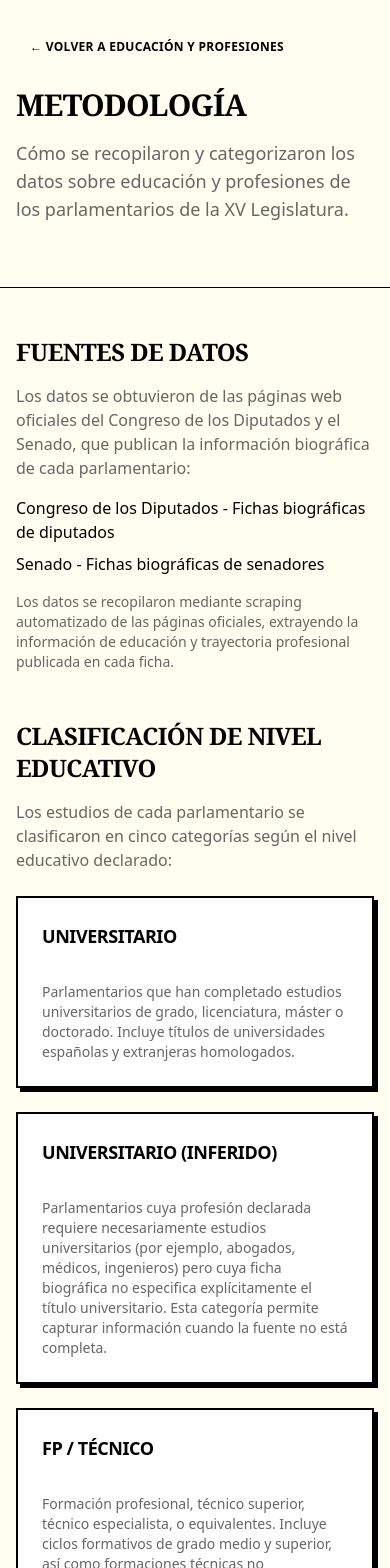
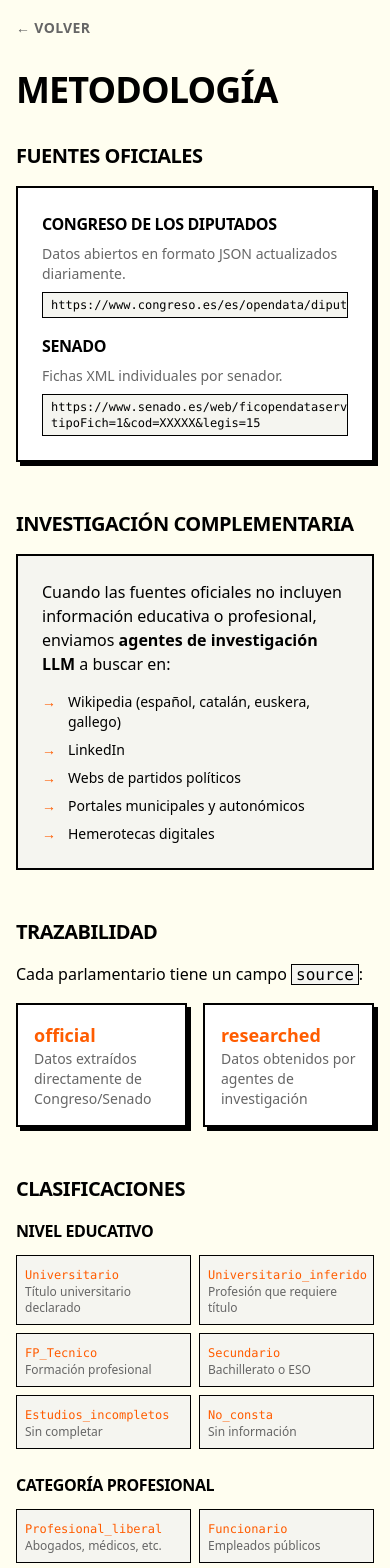
Before and after one commit to gorkamolero/datomania, a Next.js app: page /representantes/metodologia in a window 390 px wide. Shown: the part 100-1668 px from the top of the page. Built offline with nearby package versions, Linux system fonts and the light colour scheme.

Commit message:
feat: update methodology page with neobrutalist style
- Document official sources (Congreso JSON, Senado XML)
- Explain LLM research agents for missing data
- Show source field tracking (official vs researched)
- Simpler, more direct presentation

```diff
--- a/src/app/representantes/metodologia/page.tsx
+++ b/src/app/representantes/metodologia/page.tsx
@@ -1,429 +1,191 @@
 import Link from 'next/link';
 import { Metadata } from 'next';
-import { Button } from '@/components/ui/button';
-import {
-  Card,
-  CardContent,
-  CardDescription,
-  CardHeader,
-  CardTitle,
-} from '@/components/ui/card';
-import { computeStats } from '@/projects/representantes/lib/data';
 
 export const metadata: Metadata = {
-  title: 'Metodología - Educación y Profesiones',
-  description:
-    'Metodología de recopilación y clasificación de datos sobre educación y profesiones de los parlamentarios de la XV Legislatura de España.',
+  title: 'Metodología',
+  description: 'Cómo recopilamos los datos de los parlamentarios de la XV Legislatura.',
 };
 
 export default function MetodologiaPage() {
-  const stats = computeStats();
+  return (
+    <div className="min-h-screen py-12">
+      <div className="mx-auto max-w-3xl px-4">
+        <Link
+          href="/representantes"
+          className="text-sm font-bold uppercase tracking-wide text-muted-foreground hover:text-main mb-8 inline-block"
+        >
+          &larr; Volver
+        </Link>
 
-  return (
-    <div className="min-h-screen">
-      {/* Header */}
-      <section className="border-b border-border bg-gradient-to-b from-brand/5 to-background py-16 md:py-24">
-        <div className="mx-auto max-w-4xl px-4 sm:px-6 lg:px-8">
-          <div className="mb-6">
-            <Button asChild variant="ghost" size="sm">
-              <Link href="/representantes">
-                ← Volver a Educación y Profesiones
-              </Link>
-            </Button>
+        <h1 className="text-4xl md:text-5xl font-heading mb-8">Metodología</h1>
+
+        {/* Fuentes oficiales */}
+        <section className="mb-12">
+          <h2 className="text-xl font-heading uppercase tracking-tight mb-4">
+            Fuentes Oficiales
+          </h2>
+          <div className="bg-card border-2 border-border p-6 shadow-[4px_4px_0px_0px_#000] space-y-4">
+            <div>
+              <h3 className="font-bold mb-2">Congreso de los Diputados</h3>
+              <p className="text-muted-foreground text-sm mb-2">
+                Datos abiertos en formato JSON actualizados diariamente.
+              </p>
+              <code className="text-xs bg-muted px-2 py-1 border border-border block overflow-x-auto">
+                https://www.congreso.es/es/opendata/diputados
+              </code>
+            </div>
+            <div>
+              <h3 className="font-bold mb-2">Senado</h3>
+              <p className="text-muted-foreground text-sm mb-2">
+                Fichas XML individuales por senador.
+              </p>
+              <code className="text-xs bg-muted px-2 py-1 border border-border block overflow-x-auto">
+                https://www.senado.es/web/ficopendataservlet?tipoFich=1&amp;cod=XXXXX&amp;legis=15
+              </code>
+            </div>
           </div>
-          <h1 className="font-serif text-3xl font-semibold tracking-tight text-foreground sm:text-4xl md:text-5xl">
-            Metodología
-          </h1>
-          <p className="mt-4 text-lg text-muted-foreground">
-            Cómo se recopilaron y categorizaron los datos sobre educación y
-            profesiones de los parlamentarios de la XV Legislatura.
+        </section>
+
+        {/* Investigación complementaria */}
+        <section className="mb-12">
+          <h2 className="text-xl font-heading uppercase tracking-tight mb-4">
+            Investigación Complementaria
+          </h2>
+          <div className="bg-muted border-2 border-border p-6 space-y-4">
+            <p>
+              Cuando las fuentes oficiales no incluyen información educativa o
+              profesional, enviamos <strong>agentes de investigación LLM</strong>{' '}
+              a buscar en:
+            </p>
+            <ul className="space-y-2 text-sm">
+              <li className="flex gap-3">
+                <span className="text-main font-bold">→</span>
+                <span>Wikipedia (español, catalán, euskera, gallego)</span>
+              </li>
+              <li className="flex gap-3">
+                <span className="text-main font-bold">→</span>
+                <span>LinkedIn</span>
+              </li>
+              <li className="flex gap-3">
+                <span className="text-main font-bold">→</span>
+                <span>Webs de partidos políticos</span>
+              </li>
+              <li className="flex gap-3">
+                <span className="text-main font-bold">→</span>
+                <span>Portales municipales y autonómicos</span>
+              </li>
+              <li className="flex gap-3">
+                <span className="text-main font-bold">→</span>
+                <span>Hemerotecas digitales</span>
+              </li>
+            </ul>
+          </div>
+        </section>
+
+        {/* Campo source */}
+        <section className="mb-12">
+          <h2 className="text-xl font-heading uppercase tracking-tight mb-4">
+            Trazabilidad
+          </h2>
+          <p className="mb-4">
+            Cada parlamentario tiene un campo <code className="bg-muted px-1 border border-border">source</code>:
           </p>
-        </div>
-      </section>
-
-      {/* Main Content */}
-      <section className="py-12 md:py-16">
-        <div className="mx-auto max-w-4xl px-4 sm:px-6 lg:px-8">
-          <div className="prose prose-lg max-w-none">
-            {/* Data Sources */}
-            <div className="mb-12">
-              <h2 className="font-serif text-2xl font-semibold">
-                Fuentes de datos
-              </h2>
-              <p className="mt-4 text-muted-foreground">
-                Los datos se obtuvieron de las páginas web oficiales del
-                Congreso de los Diputados y el Senado, que publican la
-                información biográfica de cada parlamentario:
-              </p>
-              <ul className="mt-4 space-y-2">
-                <li>
-                  <a
-                    href="https://www.congreso.es"
-                    target="_blank"
-                    rel="noopener noreferrer"
-                    className="text-brand hover:underline"
-                  >
-                    Congreso de los Diputados
-                  </a>{' '}
-                  - Fichas biográficas de diputados
-                </li>
-                <li>
-                  <a
-                    href="https://www.senado.es"
-                    target="_blank"
-                    rel="noopener noreferrer"
-                    className="text-brand hover:underline"
-                  >
-                    Senado
-                  </a>{' '}
-                  - Fichas biográficas de senadores
-                </li>
-              </ul>
-              <p className="mt-4 text-sm text-muted-foreground">
-                Los datos se recopilaron mediante scraping automatizado de las
-                páginas oficiales, extrayendo la información de educación y
-                trayectoria profesional publicada en cada ficha.
-              </p>
-            </div>
-
-            {/* Nivel de Estudios */}
-            <div className="mb-12">
-              <h2 className="font-serif text-2xl font-semibold">
-                Clasificación de nivel educativo
-              </h2>
-              <p className="mt-4 text-muted-foreground">
-                Los estudios de cada parlamentario se clasificaron en cinco
-                categorías según el nivel educativo declarado:
-              </p>
-              <div className="mt-6 space-y-6">
-                <Card>
-                  <CardHeader>
-                    <CardTitle className="text-lg">Universitario</CardTitle>
-                  </CardHeader>
-                  <CardContent>
-                    <p className="text-sm text-muted-foreground">
-                      Parlamentarios que han completado estudios universitarios
-                      de grado, licenciatura, máster o doctorado. Incluye
-                      títulos de universidades españolas y extranjeras
-                      homologados.
-                    </p>
-                  </CardContent>
-                </Card>
-
-                <Card>
-                  <CardHeader>
-                    <CardTitle className="text-lg">
-                      Universitario (inferido)
-                    </CardTitle>
-                  </CardHeader>
-                  <CardContent>
-                    <p className="text-sm text-muted-foreground">
-                      Parlamentarios cuya profesión declarada requiere
-                      necesariamente estudios universitarios (por ejemplo,
-                      abogados, médicos, ingenieros) pero cuya ficha biográfica
-                      no especifica explícitamente el título universitario. Esta
-                      categoría permite capturar información cuando la fuente no
-                      está completa.
-                    </p>
-                  </CardContent>
-                </Card>
-
-                <Card>
-                  <CardHeader>
-                    <CardTitle className="text-lg">FP / Técnico</CardTitle>
-                  </CardHeader>
-                  <CardContent>
-                    <p className="text-sm text-muted-foreground">
-                      Formación profesional, técnico superior, técnico
-                      especialista, o equivalentes. Incluye ciclos formativos de
-                      grado medio y superior, así como formaciones técnicas no
-                      universitarias.
-                    </p>
-                  </CardContent>
-                </Card>
-
-                <Card>
-                  <CardHeader>
-                    <CardTitle className="text-lg">Secundario</CardTitle>
-                  </CardHeader>
-                  <CardContent>
-                    <p className="text-sm text-muted-foreground">
-                      Educación secundaria, bachillerato, graduado escolar, ESO
-                      o equivalente como máximo nivel de estudios declarado.
-                    </p>
-                  </CardContent>
-                </Card>
-
-                <Card>
-                  <CardHeader>
-                    <CardTitle className="text-lg">No consta</CardTitle>
-                  </CardHeader>
-                  <CardContent>
-                    <p className="text-sm text-muted-foreground">
-                      No se dispone de información sobre el nivel de estudios en
-                      la ficha biográfica oficial, o la información es
-                      insuficiente para realizar una clasificación.
-                    </p>
-                  </CardContent>
-                </Card>
+          <div className="grid grid-cols-2 gap-4">
+            <div className="bg-card border-2 border-border p-4 shadow-[4px_4px_0px_0px_#000]">
+              <div className="font-heading text-main text-lg">official</div>
+              <div className="text-sm text-muted-foreground">
+                Datos extraídos directamente de Congreso/Senado
               </div>
             </div>
-
-            {/* Categoría Profesional */}
-            <div className="mb-12">
-              <h2 className="font-serif text-2xl font-semibold">
-                Clasificación de categoría profesional
-              </h2>
-              <p className="mt-4 text-muted-foreground">
-                Las profesiones previas a la carrera política se agruparon en
-                siete categorías según el tipo de actividad:
-              </p>
-              <div className="mt-6 space-y-6">
-                <Card>
-                  <CardHeader>
-                    <CardTitle className="text-lg">
-                      Profesionales liberales
-                    </CardTitle>
-                  </CardHeader>
-                  <CardContent>
-                    <p className="text-sm text-muted-foreground">
-                      Abogados, médicos, economistas, arquitectos, ingenieros,
-                      consultores, psicólogos y otras profesiones que requieren
-                      titulación universitaria y generalmente se ejercen de
-                      forma autónoma o en despachos profesionales.
-                    </p>
-                  </CardContent>
-                </Card>
-
-                <Card>
-                  <CardHeader>
-                    <CardTitle className="text-lg">Funcionarios</CardTitle>
-                  </CardHeader>
-                  <CardContent>
-                    <p className="text-sm text-muted-foreground">
-                      Empleados públicos: funcionarios de la administración
-                      central, autonómica o local, profesores de educación
-                      pública, policías, militares, jueces y fiscales.
-                    </p>
-                  </CardContent>
-                </Card>
-
-                <Card>
-                  <CardHeader>
-                    <CardTitle className="text-lg">Empresarios</CardTitle>
-                  </CardHeader>
-                  <CardContent>
-                    <p className="text-sm text-muted-foreground">
-                      Propietarios o directivos de empresas, autónomos en
-                      sectores comerciales, industriales o de servicios,
-                      agricultores y ganaderos propietarios de explotaciones.
-                    </p>
-                  </CardContent>
-                </Card>
-
-                <Card>
-                  <CardHeader>
-                    <CardTitle className="text-lg">Carrera política</CardTitle>
-                  </CardHeader>
-                  <CardContent>
-                    <p className="text-sm text-muted-foreground">
-                      Personas cuya actividad principal ha sido la política o
-                      cargos en partidos políticos, sindicatos u organizaciones
-                      sociales. Se incluyen asesores políticos y trabajadores de
-                      estructuras partidarias.
-                    </p>
-                  </CardContent>
-                </Card>
-
-                <Card>
-                  <CardHeader>
-                    <CardTitle className="text-lg">Trabajo de oficina</CardTitle>
-                  </CardHeader>
-                  <CardContent>
-                    <p className="text-sm text-muted-foreground">
-                      Empleados en trabajos administrativos, técnicos o de
-                      gestión en el sector privado que no son profesionales
-                      liberales. Incluye administrativos, técnicos, empleados de
-                      banca y seguros.
-                    </p>
-                  </CardContent>
-                </Card>
-
-                <Card>
-                  <CardHeader>
-                    <CardTitle className="text-lg">Trabajo manual</CardTitle>
-                  </CardHeader>
-                  <CardContent>
-                    <p className="text-sm text-muted-foreground">
-                      Trabajadores manuales cualificados y no cualificados:
-                      obreros, mecánicos, electricistas, albañiles, trabajadores
-                      del sector servicios (hostelería, comercio, limpieza,
-                      etc.).
-                    </p>
-                  </CardContent>
-                </Card>
-
-                <Card>
-                  <CardHeader>
-                    <CardTitle className="text-lg">No consta</CardTitle>
-                  </CardHeader>
-                  <CardContent>
-                    <p className="text-sm text-muted-foreground">
-                      No se dispone de información suficiente sobre la profesión
-                      previa en la ficha biográfica oficial.
-                    </p>
-                  </CardContent>
-                </Card>
+            <div className="bg-card border-2 border-border p-4 shadow-[4px_4px_0px_0px_#000]">
+              <div className="font-heading text-main text-lg">researched</div>
+              <div className="text-sm text-muted-foreground">
+                Datos obtenidos por agentes de investigación
               </div>
             </div>
+          </div>
+        </section>
 
-            {/* Limitaciones */}
-            <div className="mb-12">
-              <h2 className="font-serif text-2xl font-semibold">
-                Limitaciones y cobertura de datos
-              </h2>
-              <p className="mt-4 text-muted-foreground">
-                La calidad y completitud de los datos dependen de la información
-                publicada en las fichas oficiales. Algunas limitaciones a tener
-                en cuenta:
-              </p>
-              <div className="mt-6 space-y-4">
-                <Card>
-                  <CardHeader>
-                    <CardTitle className="text-lg">
-                      Información incompleta
-                    </CardTitle>
-                  </CardHeader>
-                  <CardContent className="space-y-2 text-sm text-muted-foreground">
-                    <p>
-                      No todos los parlamentarios proporcionan información
-                      completa sobre su educación y trayectoria profesional. El{' '}
-                      {Math.round(
-                        (stats.cobertura.estudios_sin_datos / stats.total) * 100
-                      )}
-                      % de los parlamentarios no tienen datos de nivel educativo
-                      disponibles.
-                    </p>
-                    <p>
-                      En el caso de las profesiones, el{' '}
-                      {Math.round(
-                        (stats.cobertura.profesion_sin_datos / stats.total) * 100
-                      )}
-                      % no tienen información suficiente para clasificar.
-                    </p>
-                  </CardContent>
-                </Card>
-
-                <Card>
-                  <CardHeader>
-                    <CardTitle className="text-lg">
-                      Heterogeneidad de formatos
-                    </CardTitle>
-                  </CardHeader>
-                  <CardContent className="text-sm text-muted-foreground">
-                    Las fichas biográficas no siguen un formato estandarizado.
-                    Algunos parlamentarios proporcionan información muy
-                    detallada (títulos, universidades, fechas), mientras que
-                    otros solo mencionan brevemente su profesión o estudios.
-                  </CardContent>
-                </Card>
-
-                <Card>
-                  <CardHeader>
-                    <CardTitle className="text-lg">
-                      Clasificación subjetiva
-                    </CardTitle>
-                  </CardHeader>
-                  <CardContent className="text-sm text-muted-foreground">
-                    La asignación de categorías profesionales implica cierto
-                    grado de interpretación, especialmente para trayectorias
-                    complejas o múltiples profesiones. En estos casos se ha
-                    priorizado la actividad más reciente o más relevante según
-                    el contexto.
-                  </CardContent>
-                </Card>
-
-                <Card>
-                  <CardHeader>
-                    <CardTitle className="text-lg">
-                      Inferencias en educación
-                    </CardTitle>
-                  </CardHeader>
-                  <CardContent className="text-sm text-muted-foreground">
-                    La categoría &quot;Universitario (inferido)&quot; se basa en
-                    el supuesto de que ciertas profesiones colegiadas requieren
-                    titulación universitaria. Aunque esto es generalmente
-                    correcto, puede haber excepciones o casos donde el título se
-                    obtuvo en otro país con regulaciones diferentes.
-                  </CardContent>
-                </Card>
+        {/* Clasificaciones */}
+        <section className="mb-12">
+          <h2 className="text-xl font-heading uppercase tracking-tight mb-4">
+            Clasificaciones
+          </h2>
+          <div className="space-y-6">
+            <div>
+              <h3 className="font-bold mb-3">Nivel Educativo</h3>
+              <div className="grid grid-cols-2 md:grid-cols-3 gap-2 text-sm">
+                {[
+                  { code: 'Universitario', desc: 'Título universitario declarado' },
+                  { code: 'Universitario_inferido', desc: 'Profesión que requiere título' },
+                  { code: 'FP_Tecnico', desc: 'Formación profesional' },
+                  { code: 'Secundario', desc: 'Bachillerato o ESO' },
+                  { code: 'Estudios_incompletos', desc: 'Sin completar' },
+                  { code: 'No_consta', desc: 'Sin información' },
+                ].map((item) => (
+                  <div key={item.code} className="bg-muted border border-border p-2">
+                    <code className="text-xs text-main">{item.code}</code>
+                    <div className="text-xs text-muted-foreground">{item.desc}</div>
+                  </div>
+                ))}
               </div>
             </div>
-
-            {/* Update Info */}
-            <div className="mb-12">
-              <h2 className="font-serif text-2xl font-semibold">
-                Actualización de datos
-              </h2>
-              <Card className="mt-6">
-                <CardHeader>
-                  <CardTitle className="text-lg">Última actualización</CardTitle>
-                  <CardDescription>
-                    Los datos se actualizaron por última vez el{' '}
-                    <span className="font-medium text-foreground">
-                      21 de enero de 2026
-                    </span>
-                  </CardDescription>
-                </CardHeader>
-                <CardContent className="text-sm text-muted-foreground">
-                  <p>
-                    Los datos corresponden a los parlamentarios activos en la XV
-                    Legislatura de las Cortes Generales (2023-actualidad). La
-                    información se recopila de las fichas oficiales publicadas
-                    en el momento de la actualización y puede cambiar si los
-                    parlamentarios actualizan sus perfiles.
-                  </p>
-                </CardContent>
-              </Card>
-            </div>
-
-            {/* Transparency */}
-            <div className="mb-12">
-              <h2 className="font-serif text-2xl font-semibold">
-                Transparencia y código abierto
-              </h2>
-              <p className="mt-4 text-muted-foreground">
-                Este proyecto es de código abierto. Los scripts de recopilación
-                y clasificación de datos están disponibles para revisión,
-                permitiendo verificar la metodología y reproducir el análisis.
-              </p>
-              <p className="mt-4 text-muted-foreground">
-                Si detectas algún error o inconsistencia en los datos, puedes
-                reportarlo a través del repositorio del proyecto.
-              </p>
-            </div>
-
-            {/* CTA */}
-            <div className="mt-12 flex flex-wrap gap-3">
-              <Button asChild>
-                <Link href="/representantes/parlamentarios">
-                  Ver parlamentarios
-                </Link>
-              </Button>
-              <Button asChild variant="outline">
-                <Link href="/representantes/explorar">
-                  Explorar datos
-                </Link>
-              </Button>
-              <Button asChild variant="outline">
-                <Link href="/api/representantes/parlamentarios">
-                  Acceder a la API
-                </Link>
-              </Button>
+            <div>
+              <h3 className="font-bold mb-3">Categoría Profesional</h3>
+              <div className="grid grid-cols-2 md:grid-cols-3 gap-2 text-sm">
+                {[
+                  { code: 'Profesional_liberal', desc: 'Abogados, médicos, etc.' },
+                  { code: 'Funcionario', desc: 'Empleados públicos' },
+                  { code: 'Empresario', desc: 'Propietarios, directivos' },
+                  { code: 'Politica', desc: 'Carrera política' },
+                  { code: 'Oficina', desc: 'Trabajo administrativo' },
+                  { code: 'Manual', desc: 'Trabajo manual' },
+                  { code: 'No_consta', desc: 'Sin información' },
+                ].map((item) => (
+                  <div key={item.code} className="bg-muted border border-border p-2">
+                    <code className="text-xs text-main">{item.code}</code>
+                    <div className="text-xs text-muted-foreground">{item.desc}</div>
+                  </div>
+                ))}
+              </div>
             </div>
           </div>
+        </section>
+
+        {/* Actualización */}
+        <section className="mb-12">
+          <h2 className="text-xl font-heading uppercase tracking-tight mb-4">
+            Actualización
+          </h2>
+          <div className="bg-foreground text-background p-6">
+            <p className="mb-2">
+              <strong>Frecuencia:</strong> Mensual (cron automatizado)
+            </p>
+            <p className="mb-2">
+              <strong>Trigger:</strong> Solo si hay cambios en la composición oficial
+            </p>
+            <p>
+              <strong>Política:</strong> Parlamentarios ya investigados no se re-procesan
+            </p>
+          </div>
+        </section>
+
+        {/* CTA */}
+        <div className="flex flex-wrap gap-4">
+          <Link
+            href="/representantes"
+            className="px-6 py-3 bg-main text-background font-bold uppercase tracking-wide border-2 border-border shadow-[4px_4px_0px_0px_#000] hover:translate-x-[-2px] hover:translate-y-[-2px] hover:shadow-[6px_6px_0px_0px_#000] transition-all"
+          >
+            Ver datos &rarr;
+          </Link>
+          <Link
+            href="/api/representantes/export?format=json"
+            className="px-6 py-3 bg-background text-foreground font-bold uppercase tracking-wide border-2 border-border shadow-[4px_4px_0px_0px_#000] hover:translate-x-[-2px] hover:translate-y-[-2px] hover:shadow-[6px_6px_0px_0px_#000] transition-all"
+          >
+            Descargar JSON
+          </Link>
         </div>
-      </section>
+      </div>
     </div>
   );
 }
```
